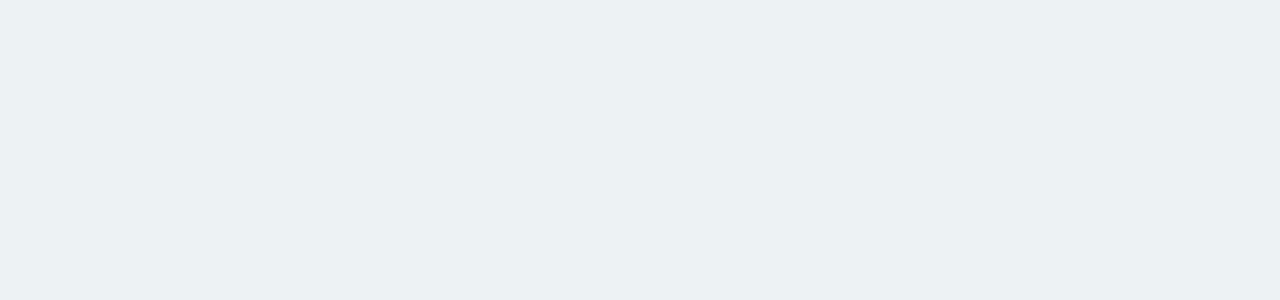
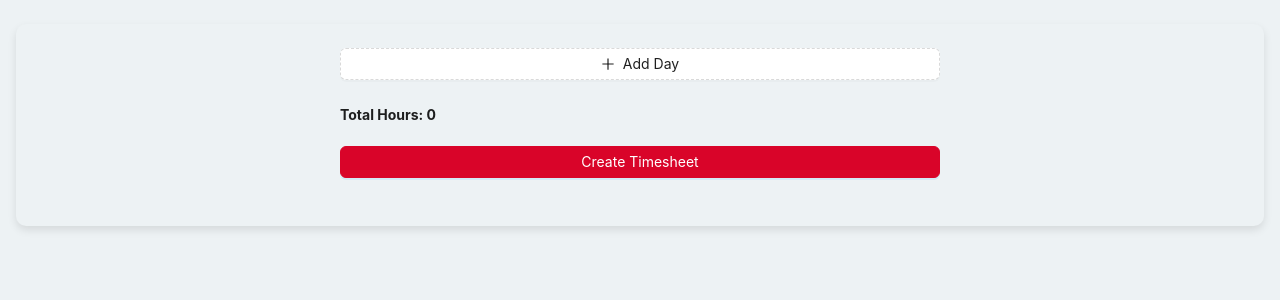
Before and after one commit to feriel568/RH_management_app, a React (Create React App) app in the folder frontend/: page /timesheet/create in a window 1280 px wide. Before the commit this address had no page. Shown: the top 300 px of the page. Built offline with nearby package versions, Linux system fonts and the light colour scheme.

Commit message:
Front : Implement dynamic time sheet creation with day selection and total hour calculation

```diff
--- a/frontend/src/App.js
+++ b/frontend/src/App.js
@@ -11,6 +11,7 @@ import Listconge from './pages/Listconge';
 import Resultatconge from './pages/Resultatconge';
 import UpdateDemande from './pages/UpdateDemande';
 import AllTimeSheets from './pages/AllTimeSheets';
+import CreateTimeSheet from './pages/CreateTimeSheet';
 
 function App() {
   return (
@@ -27,6 +28,7 @@ function App() {
         <Route path="/resultaconge" element={<Resultatconge />} />
         <Route path="/update/:id" element={<UpdateDemande />} />
         <Route path="/timesheets" element={<AllTimeSheets />} />
+        <Route path="/timesheet/create" element={<CreateTimeSheet />} />
       </Routes>
     </Router>
   );
--- /dev/null
+++ b/frontend/src/pages/CreateTimeSheet.js
@@ -0,0 +1,144 @@
+import React, { useState, useEffect } from 'react';
+import { Form, Input, Button, Select, Table, Space, message } from 'antd';
+import axios from 'axios';
+import { MinusCircleOutlined, PlusOutlined } from '@ant-design/icons';
+
+const { Option } = Select;
+
+const CreateTimeSheet = () => {
+  const [workDays, setWorkDays] = useState([]);
+  const [totalHours, setTotalHours] = useState(0);
+  const [loading, setLoading] = useState(false);
+  const [userId, setUserId] = useState(null);
+
+  // Retrieve user ID from localStorage on component mount
+  useEffect(() => {
+    const storedUserId = localStorage.getItem('userId');
+    if (storedUserId) {
+      setUserId(storedUserId);
+    } else {
+      message.error('No user ID found in local storage!');
+    }
+  }, []);
+
+  // Add a new workday (with selected day and hours)
+  const handleAddDay = () => {
+    setWorkDays([...workDays, { day: '', hours: '' }]);
+  };
+
+  // Update the selected day or hours in the form
+  const handleInputChange = (index, key, value) => {
+    const updatedWorkDays = [...workDays];
+    updatedWorkDays[index][key] = value;
+    setWorkDays(updatedWorkDays);
+    calculateTotalHours(updatedWorkDays);
+  };
+
+  // Remove a specific day from the list
+  const handleRemoveDay = (index) => {
+    const updatedWorkDays = workDays.filter((_, i) => i !== index);
+    setWorkDays(updatedWorkDays);
+    calculateTotalHours(updatedWorkDays);
+  };
+
+  // Calculate total hours worked
+  const calculateTotalHours = (days) => {
+    const total = days.reduce((acc, curr) => acc + parseInt(curr.hours || 0, 10), 0);
+    setTotalHours(total);
+  };
+
+  const onFinish = async () => {
+    setLoading(true);
+    try {
+      const payload = { workDays, totalHours, status: 'pending' };
+
+      if (userId) {
+        await axios.post(`http://localhost:4005/timesheet/${userId}`, payload);
+        message.success('Timesheet created successfully!');
+      } else {
+        message.error('User ID is not available');
+      }
+    } catch (error) {
+      message.error('Error creating timesheet.');
+    } finally {
+      setLoading(false);
+    }
+  };
+
+  return (
+    <div style={containerStyle}>
+      <Form
+        layout="vertical"
+        name="create-timesheet"
+        onFinish={onFinish}
+        initialValues={{ remember: true }}
+        style={formStyle}
+      >
+        {workDays.map((workDay, index) => (
+          <Space key={index} style={{ display: 'flex', marginBottom: 8 }} align="baseline">
+            <Form.Item label="Day" required>
+              <Select
+                placeholder="Select day"
+                value={workDay.day}
+                onChange={(value) => handleInputChange(index, 'day', value)}
+                style={{ width: 160 }}
+              >
+                <Option value="Monday">Monday</Option>
+                <Option value="Tuesday">Tuesday</Option>
+                <Option value="Wednesday">Wednesday</Option>
+                <Option value="Thursday">Thursday</Option>
+                <Option value="Friday">Friday</Option>
+                <Option value="Saturday">Saturday</Option>
+                <Option value="Sunday">Sunday</Option>
+              </Select>
+            </Form.Item>
+
+            <Form.Item label="Hours" required>
+              <Input
+                placeholder="Hours"
+                value={workDay.hours}
+                onChange={(e) => handleInputChange(index, 'hours', e.target.value)}
+                type="number"
+                min={0}
+                style={{ width: 100 }}
+              />
+            </Form.Item>
+
+            <MinusCircleOutlined onClick={() => handleRemoveDay(index)} style={{ color: 'red' }} />
+          </Space>
+        ))}
+
+        <Form.Item>
+          <Button type="dashed" onClick={handleAddDay} icon={<PlusOutlined />}>
+            Add Day
+          </Button>
+        </Form.Item>
+
+        <div style={{ marginBottom: '20px', fontWeight: 'bold' }}>
+          Total Hours: {totalHours}
+        </div>
+
+        <Form.Item>
+          <Button type="primary" htmlType="submit" loading={loading}>
+            Create Timesheet
+          </Button>
+        </Form.Item>
+      </Form>
+    </div>
+  );
+};
+
+const containerStyle = {
+  margin: '24px 16px',
+  padding: '24px',
+  backgroundColor: '#EDF2F4', // Use previous colors
+  borderRadius: '10px',
+  boxShadow: '0 4px 8px rgba(0, 0, 0, 0.1)',
+};
+
+const formStyle = {
+  maxWidth: '600px',
+  margin: '0 auto',
+};
+
+export default CreateTimeSheet;
--- a/frontend/src/pages/EmployeeDashbord.js
+++ b/frontend/src/pages/EmployeeDashbord.js
@@ -22,6 +22,7 @@ const Navbar = () => {
         <li><a href="/resultaconge">Resultat congé</a></li>
         <li><a href="/profile">Profile</a></li>
         <li><a href="/requests">Requests</a></li>
+        <li><a href="/timesheet/create">TimeSheet</a></li>
         <li><button onClick={handleLogout}>Logout</button></li>
       </ul>
     </nav>
```
